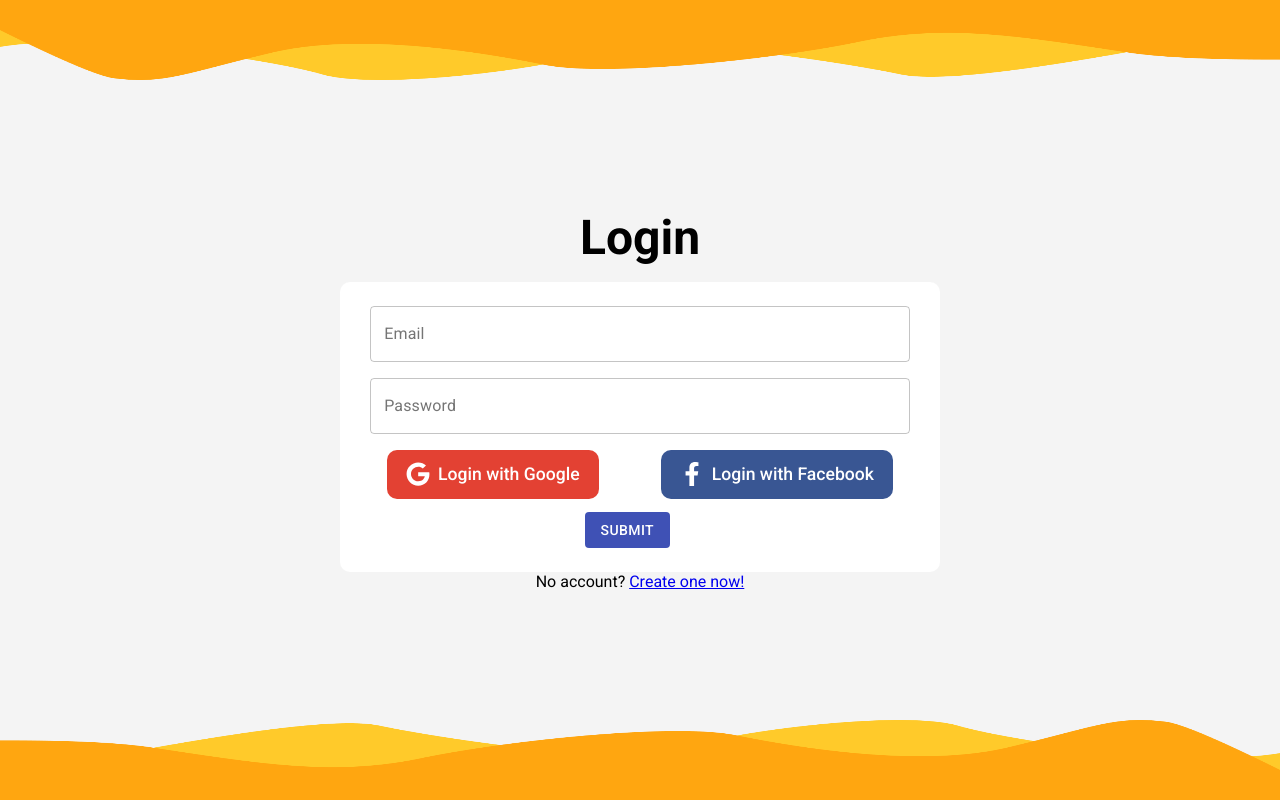
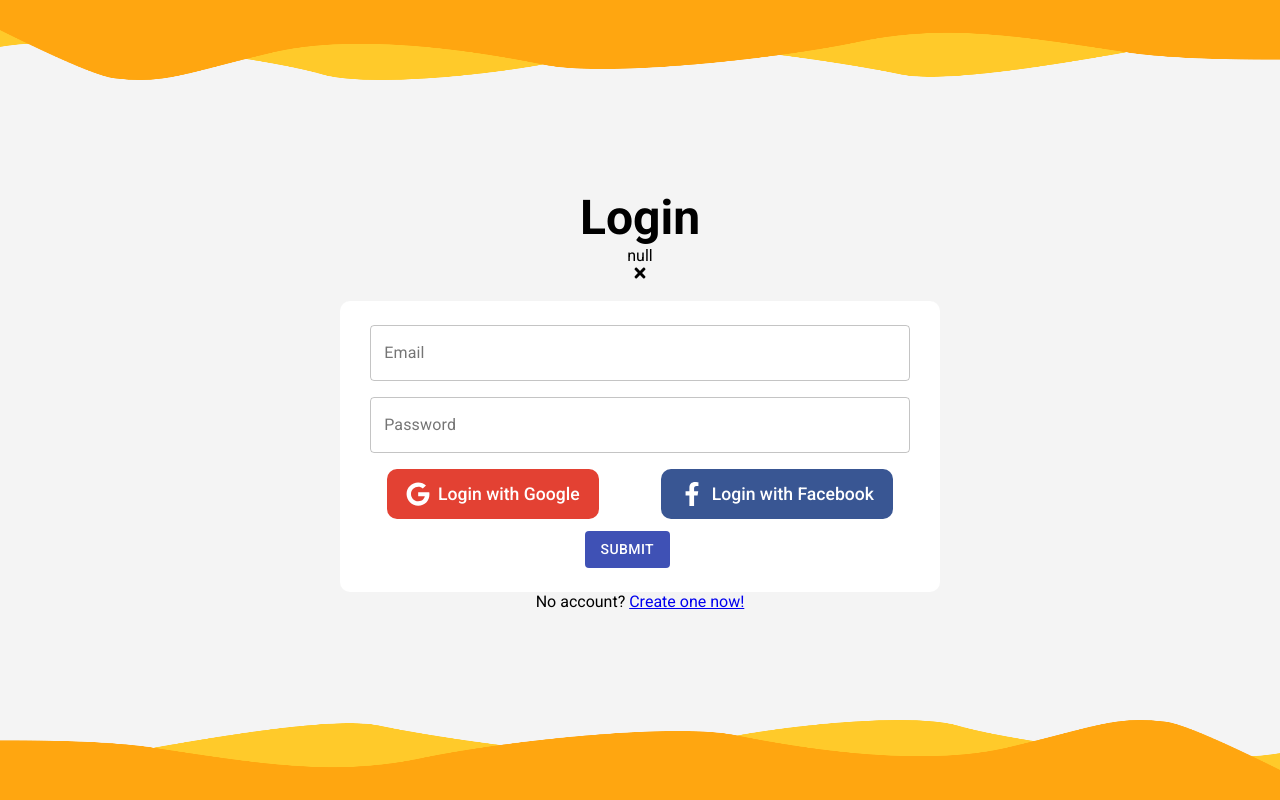
Before and after one commit to marzouk2002/-firestock, a React (Create React App) app: page /login in a window 1280 px wide. Built offline with nearby package versions, Linux system fonts and the light colour scheme.

Commit message:
alert morckup and logic

```diff
--- a/src/components/Login.js
+++ b/src/components/Login.js
@@ -3,9 +3,11 @@ import { Link } from 'react-router-dom';
 import { motion } from 'framer-motion'
 import { TextField, Button } from '@material-ui/core';
 import { FaGoogle, FaFacebookF } from "react-icons/fa";
+import Alert from './layout/Alert';
 
 function Login() {
     const [ formState, setFormState ] = useState({ email: '', password: '' })
+    const [ alert, setAlert ] = useState('null')
 
     const handleFormChange = (e) => {
         const { name, value }  = e.target
@@ -20,6 +22,7 @@ function Login() {
                         animate={{opacity: 1}} transition={{duration: 0.8}} >
                         Login</motion.h2>
                     </header>
+                    {alert && <Alert alert={alert} setAlert={setAlert}/>}
                     <motion.main initial={{opacity:0, x:100}}
                     animate={{opacity: 1, x: 0}} transition={{duration: 0.8, delay: 0.1}} >
                         <form autoComplete="off">
--- a/src/components/Register.js
+++ b/src/components/Register.js
@@ -34,11 +34,11 @@ function Register() {
                             <div className="socials">
                                 <div>
                                     <FaGoogle/>
-                                    <p>Register with Google</p>
+                                    <p>Sign in with Google</p>
                                 </div>
                                 <div>
                                     <FaFacebookF/>
-                                    <p>Register with Facebook</p>
+                                    <p>Sign in with Facebook</p>
                                 </div>
                             </div>
                             <div className="btns">
--- a/src/components/layout/Alerts.js
+++ b/src/components/layout/Alert.js
@@ -1,13 +1,13 @@
 import React from 'react'
 import { FaTimes } from "react-icons/fa";
 
-function Alerts({ msg, setMsg }) {
+function Alert({ alert, setAlert }) {
     return (
         <div className="alert-wrapper">
-            <p>{msg}</p>
-            <FaTimes/>
+            <p>{alert}</p>
+            <FaTimes onClick={()=>setAlert(null)}/>
         </div>
     )
 }
 
-export default Alerts
+export default Alert
```
